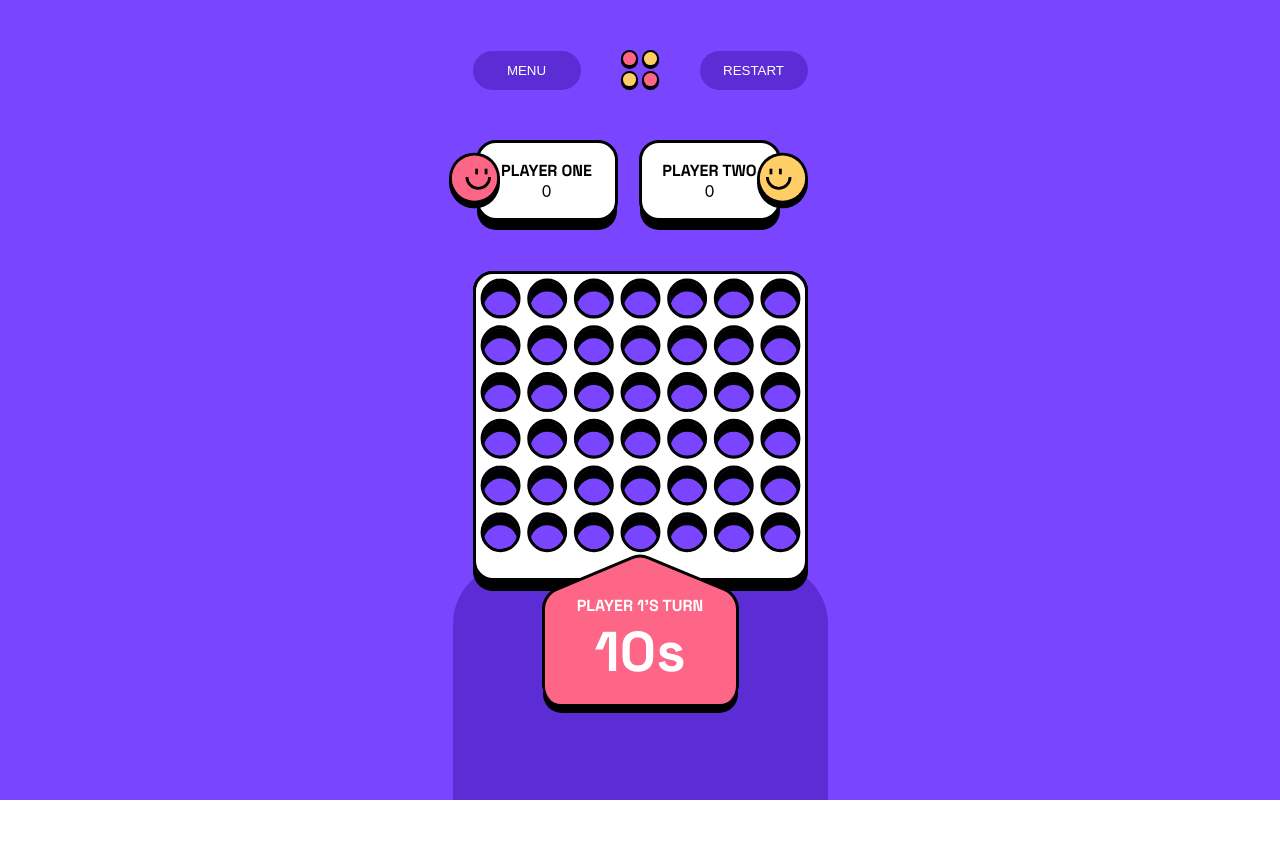
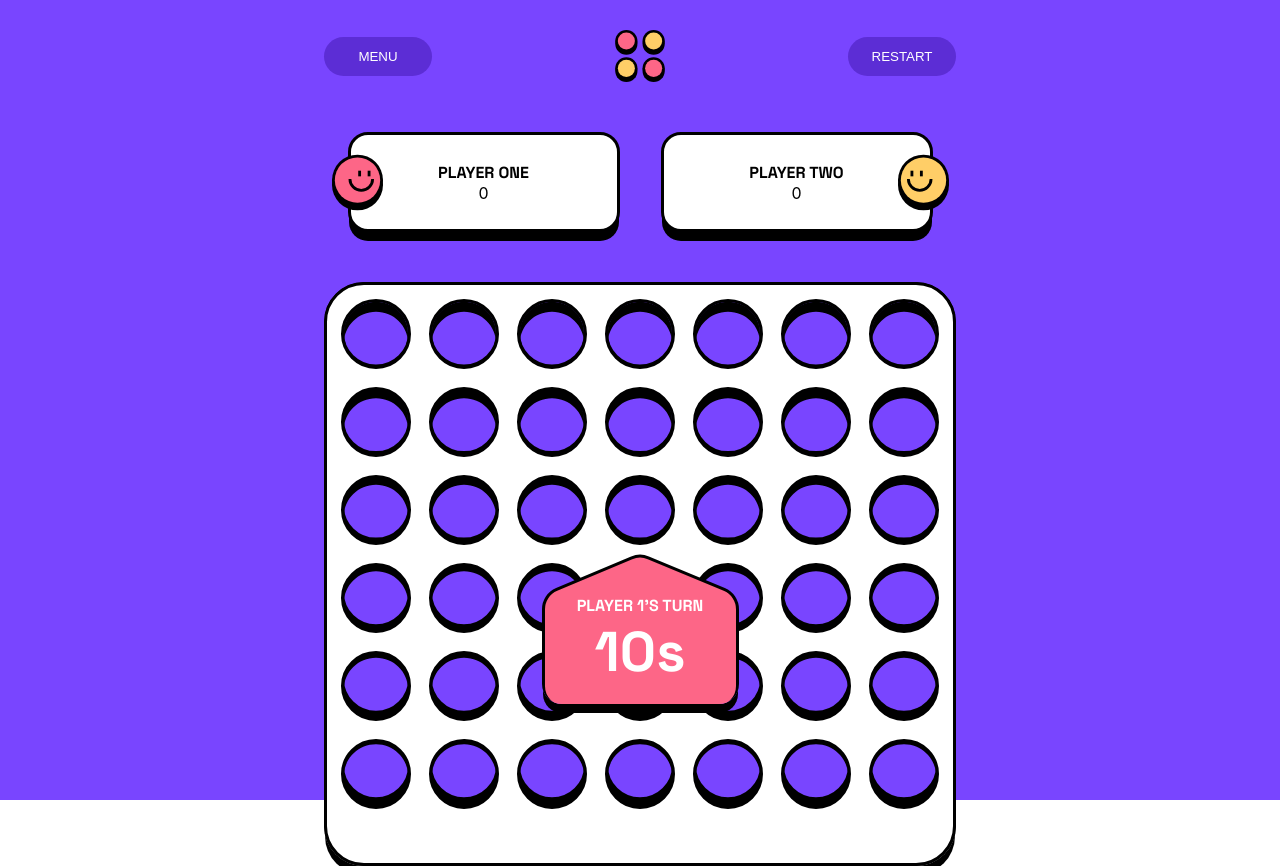
Before and after one commit to nathan-bark/connect-four, a React (Create React App) app: page /player-vs-player in a window 1280 px wide. Before the commit the page ends 800 px from the top, so only its background shows below. Built offline with nearby package versions, Linux system fonts and the light colour scheme.

Commit message:
Converted main menu, game board and in game header to tablet sizes

```diff
--- a/src/components/game-board/game-board.component.tsx
+++ b/src/components/game-board/game-board.component.tsx
@@ -3,9 +3,13 @@ import React from "react";
 import "./game-board.styles.scss";
 
 import bottomLayerSmall from "../../assets/images/board-layer-black-small.svg";
+import bottomLayerLarge from "../../assets/images/board-layer-black-large.svg";
 import topLayersmall from "../../assets/images/board-layer-white-small.svg";
-import yellowToken from "../../assets/images/counter-yellow-small.svg";
-import pinkToken from "../../assets/images/counter-red-small.svg";
+import topLayerLarge from "../../assets/images/board-layer-white-large.svg";
+import yellowTokenSmall from "../../assets/images/counter-yellow-small.svg";
+import yellowTokenLarge from "../../assets/images/counter-yellow-large.svg";
+import pinkTokenSmall from "../../assets/images/counter-red-small.svg";
+import pinkTokenLarge from "../../assets/images/counter-red-large.svg";
 
 const GameBoard = ({
   setWinner,
@@ -217,6 +221,8 @@ const GameBoard = ({
   const addTokenOnClick = (key) => (e) => {
     let row: number = 5;
     const col: number = key.split("-")[1];
+    const yellowToken = window.innerWidth >= 768 ? yellowTokenLarge : yellowTokenSmall;
+    const pinkToken = window.innerWidth >= 768 ? pinkTokenLarge : pinkTokenSmall;
 
     while (row >= 0) {
       if (gameGrid[row][col] === 0) {
@@ -248,7 +254,12 @@ const GameBoard = ({
 
   return (
     <div className="board-container">
-      <img className="bottom-layer" src={bottomLayerSmall} alt="bottom layer" />
+      <img
+        className="bottom-layer"
+        src={bottomLayerSmall}
+        srcSet={`${bottomLayerSmall} 767w, ${bottomLayerLarge} 768w`}
+        alt="bottom layer"
+      />
       <div className="token-grid">
         {Array.from({ length: 6 }, (_, r) =>
           Array.from({ length: 7 }, (_, c) => (
@@ -260,7 +271,12 @@ const GameBoard = ({
           ))
         )}
       </div>
-      <img className="top-layer" src={topLayersmall} alt="top layer" />
+      <img
+        className="top-layer"
+        src={topLayersmall}
+        srcSet={`${topLayersmall} 767w, ${topLayerLarge} 768w`}
+        alt="top layer"
+      />
       <div className="selector-grid">
         {Array.from({ length: 6 }, (_, r) =>
           Array.from({ length: 7 }, (_, c) => (
--- a/src/components/game-board/game-board.styles.scss
+++ b/src/components/game-board/game-board.styles.scss
@@ -1,9 +1,8 @@
-@import '../../sass.styles/variables.scss';
+@import "../../sass.styles/variables.scss";
 .board-container {
   margin-top: 50px;
   width: 335px;
   position: relative;
-}
 
   .bottom-layer,
   .token-grid,
@@ -12,15 +11,18 @@
     position: absolute;
     top: 0;
     right: 0;
+    width: 335px;
   }
 
   .bottom-layer {
     z-index: 1;
+    box-shadow: $shadow;
+    border-radius: 40px;
+
   }
 
   .token-grid {
     z-index: 2;
-  width: 335px;
     height: 285px;
     display: grid;
     grid-template-columns: repeat(7, 1fr);
@@ -32,14 +34,12 @@
       animation: drop-token 0.5s ease-in;
     }
   }
-
   .top-layer {
     z-index: 3;
   }
 
   .selector-grid {
     z-index: 4;
-  width: 335px;
     height: 285px;
     display: grid;
     grid-template-columns: repeat(7, 1fr);
@@ -52,7 +52,7 @@
       border: 5px solid $white;
     }
   }
-
+}
 
 @keyframes drop-token {
   0% {
@@ -64,3 +64,20 @@
     top: auto;
   }
 }
+
+@media only screen and (min-width: 768px) {
+  .board-container {
+    width: 632px;
+    height: 584px;
+
+    .bottom-layer, .top-layer {
+      width: 632px;
+      height: 584px;
+    }
+
+    .token-grid, .selector-grid {
+      width: 632px;
+      height: 554px;
+    }
+  }
+}
--- a/src/components/game-header/game-header.styles.scss
+++ b/src/components/game-header/game-header.styles.scss
@@ -1,5 +1,5 @@
-@import '../../sass.styles/variables';
-@import '../../sass.styles/mixins';
+@import "../../sass.styles/variables";
+@import "../../sass.styles/mixins";
 
 .game-header {
   display: flex;
@@ -20,7 +20,15 @@
   }
 
   img {
-        width: 40px;
-        height: 40px;
+    width: 52px;
+    height: 52px;
   }
 }
+
+@media only screen and (min-width: 768px) {
+  .game-header {
+    width: 632px;
+    height: 52px;
+    margin-top: 30px;
+  }
+}
--- a/src/components/player-scores/player-scores.styles.scss
+++ b/src/components/player-scores/player-scores.styles.scss
@@ -35,11 +35,11 @@
     }
 
     .player-one-image {
-        left: 0;
+        left: 8px;
     }
 
     .player-two-image {
-        right: 0;
+        right:8px;
     }
 
     img {
@@ -48,3 +48,20 @@
         height: 59px;
     }
 }
+
+@media only screen and (min-width: 768px) {
+    .player-scores-container {
+        width: 633px;
+        height: 100px;
+        right: 0px;
+
+        .player-one-box, .player-two-box {
+            width: 272px;
+            height: 100px;
+        }
+
+        .player-two-box{
+            margin-left: 41px;
+        }
+    }
+}
--- a/src/routes/game-rules/game-rules.styles.scss
+++ b/src/routes/game-rules/game-rules.styles.scss
@@ -1,5 +1,5 @@
-@import '../../sass.styles/variables';
-@import '../../sass.styles/mixins';
+@import "../../sass.styles/variables";
+@import "../../sass.styles/mixins";
 
 .game-rules-container {
   width: 100vw;
@@ -8,7 +8,6 @@
   justify-content: center;
   align-items: center;
   background-color: $light_purple;
-}
 
   .game-rules {
     width: 335px;
@@ -22,21 +21,22 @@
     border-radius: 40px;
     box-shadow: $shadow;
     padding: 27px 20px;
-    @include FontStyle('paragraph');
+    @include FontStyle("paragraph");
 
     .game-rules-title {
-        @include FontStyle('HeadingL');
+      @include FontStyle("HeadingL");
       margin-bottom: 29px;
     }
 
     .game-rules-subtitle {
-        @include FontStyle('HeadingS');
+      @include FontStyle("HeadingS");
       align-self: flex-start;
       color: $light_purple;
       margin-bottom: 16px;
     }
 
     p {
+      @include FontStyle("paragraph");
       margin-bottom: 33px;
     }
 
@@ -48,7 +48,7 @@
     .instructions {
       counter-reset: list;
       list-style: none;
-      @include FontStyle('paragraph');
+      @include FontStyle("paragraph");
 
       li {
         counter-increment: list;
@@ -60,7 +60,7 @@
           margin-right: 5px;
           position: absolute;
           left: 0;
-          @include FontStyle('HeadingXS');
+          @include FontStyle("HeadingXS");
         }
       }
     }
@@ -72,3 +72,23 @@
       top: 20px;
     }
   }
+}
+
+@media only screen and (min-width: 768px) {
+  .game-rules-container{
+    .game-rules{
+      width: 480px;
+      height: 537px;
+      padding: 27px 30px;
+
+      .instructions-container{
+        width: 412px;
+        height: 219px;
+      }
+
+      .check-button{
+        top: 22px;
+      }
+    }
+  }
+}
--- a/src/routes/main-menu/main-menu.styles.scss
+++ b/src/routes/main-menu/main-menu.styles.scss
@@ -4,6 +4,11 @@
 .main-menu-container {
     background-color: $dark_purple;
     height: 100vh;
+
+    display: flex;
+    flex-direction: column;
+    align-items: center;
+    justify-content: center;
 
     .main-menu {
         background-color: $light_purple;
@@ -54,3 +59,26 @@
         }
     }
 }
+
+@media only screen and (min-width: 600px) {
+    .main-menu-container {
+        .main-menu {
+            width: 480px;
+            height: 435px;
+            border-radius: 40px;
+            border: $box-border;
+            box-shadow: $shadow;
+
+            .main-menu-buttons{
+
+                .vs-player-button {
+                    @include Buttons($yellow, 'tablet');
+                }
+                .game-rules-button {
+                    @include Buttons($white, 'tablet');
+                }
+            }
+
+        }
+    }
+    }
--- a/src/routes/play-vs-player/play-vs-player.styles.scss
+++ b/src/routes/play-vs-player/play-vs-player.styles.scss
@@ -11,3 +11,7 @@
     background-color: $light_purple;
 
 }
+
+@media only screen and (min-width: 768px) {
+
+}
```
Lines whose indentation alone changed are shown as unchanged.
